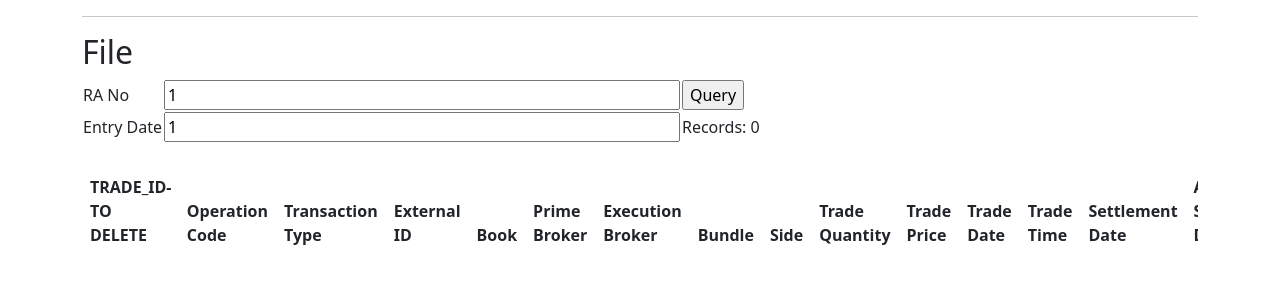
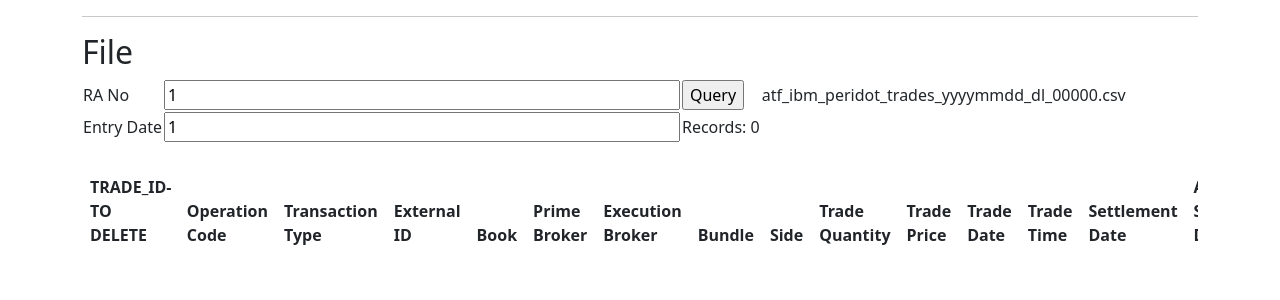
Before and after one commit to dlancioni/Catalog, a Flask app: page /file_list/1/1 in a window 1280 px wide. Shown: the part 56-356 px from the top of the page. Run offline with Flask 3, Linux system fonts and the light colour scheme; lists and menus that the app fills with data are empty; some libraries are stand-ins or nearby versions.

Commit message:
Filename

```diff
--- a/web/templates/file.html
+++ b/web/templates/file.html
@@ -9,10 +9,12 @@
         <tr>
             <td>RA No</td><td><input type="text" id="id" value="{{ id }}" size="50"></td>
             <td><input type="button" value="Query" onClick="query()"></td>
+            <td>atf_ibm_peridot_trades_yyyymmdd_dl_00000.csv</td>
         </tr>
         <tr>
             <td>Entry Date</td><td><input type="text" id="dt" value="{{ dt }}" size="50"></td>
             <td>Records: {{rs|length}}</td>
+            <td></td>
         </tr>
     </table>
 </form>
```
